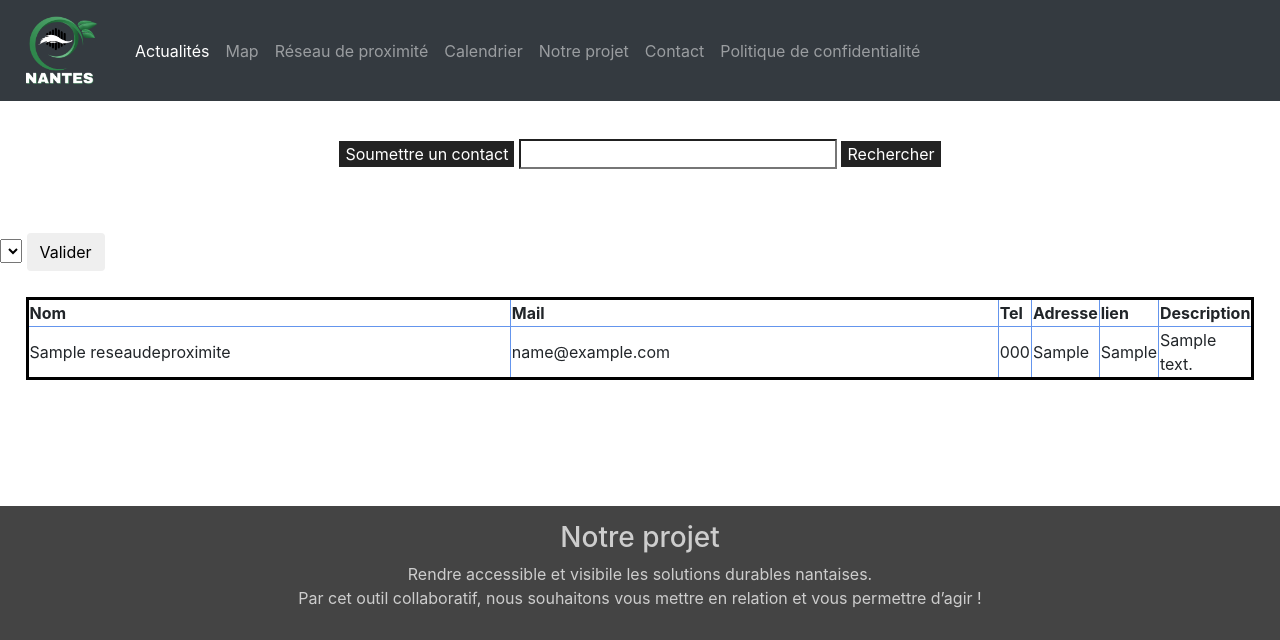
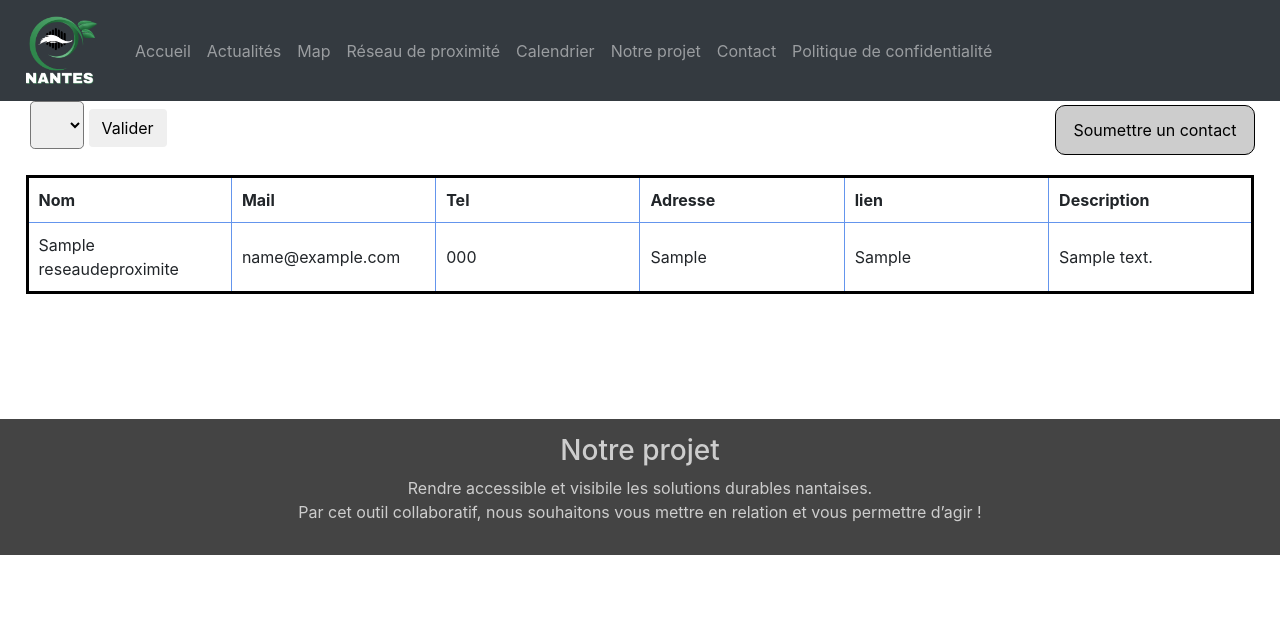
Before and after one commit to Jterom/Workshop2020, a PHP site: page /association.php in a window 1280 px wide. Shown: the top 640 px of the page. Run offline with PHP 8.4, Linux system fonts and the light colour scheme; tables that the repository leaves empty or names only in its code hold one stand-in row (values such as "Sample post"); lists and menus that the app fills with data are empty; some libraries are stand-ins or nearby versions.

Commit message:
ajout bouton proposer point sur la map, et proposer un reseau de proximite

```diff
--- a/association.php
+++ b/association.php
@@ -23,40 +23,12 @@ $types = $re->fetchAll();
 
 
 
-
-    <div class="search">
-        <a href="contact.php"> <button>Soumettre un contact</button> </a>
-        <input type="search" id="site-search">
-        <button id="button-search">Rechercher</button>
-    </div>
+    <a href="contact.php"><button class="soumettre-un-contact">Soumettre un contact</button></a>
 
 
-
-    <!--<form action="" method="POST">
-        <h3 id="filtre_title">Filtre par catégories</h3>
-        <div class="filtrecheck">
-            <div id="Environnement">
-                <input type="radio" value="Association environnement" name="filtre" >
-                <label id="Environnement_label">Environnement</label>
-            </div>
-            <div id="Reparation">
-                <input type="radio" value="Pour vos vélos" name="filtre">
-                <label id="Reparation_label">Réparation (vélo)</label>
-            </div>
-            <div id="Maraicher">
-                <input type="radio" value="Maraîchers" name="filtre">
-                <label id="Maraicher_label">Maraicher</label>
-            </div>
-            <div id="Producteurs">
-                <input type="radio" value="Producteurs locaux" name="filtre">
-                <label id="Producteurs_label">Producteurs locaux</label>
-            </div>
-            <input type="button" name="rafrachir" id="rafraichir" value="Rafraichir">
-        </div>
-    </form>-->
-
+<div class="container-form-association">
     <form action="association.php">
-        <select name="typemap">
+        <select name="typemap" class="form-control-lg">
 
             <?php foreach ($types as $type){ ?>
                 <option <?php if ($typemap=="$type[0]"){ echo "selected"; } ?>> <?php echo $type[0] ?> </option>
@@ -65,6 +37,8 @@ $types = $re->fetchAll();
         </select>
         <input type="submit" class="btn right" value="Valider">
     </form>
+</div>
+
 
 
     <div class="liste_asso">
--- a/map.php
+++ b/map.php
@@ -55,6 +55,7 @@ $types = $re->fetchAll();
         <input type="submit" class="btn right" value="Valider">
     </form>
 </div>
+<a href="contact.php" ><button class="proposer-un-point">Proposer un point</button></a>
 
 </body>
 </html>
--- a/parts/head.php
+++ b/parts/head.php
@@ -3,7 +3,7 @@
     <head>
 
         <title>Simple Map</title>
-
+        <meta charset="utf-8">
         <!--Nos petits fichiers à nous-->
         <link href="./src/css/header.css" rel="stylesheet" type="text/css"/>
         <link href="./src/css/footer.css" rel="stylesheet" type="text/css"/>
--- a/parts/header.php
+++ b/parts/header.php
@@ -5,7 +5,8 @@
     </button>
     <div class="collapse navbar-collapse" id="navbarNavAltMarkup">
         <div class="navbar-nav">
-            <a class="nav-item nav-link active" href="actualite.php">Actualités <span class="sr-only">(current)</span></a>
+            <a class="nav-item nav-link" href="index.php">Accueil</a>
+            <a class="nav-item nav-link" href="actualite.php">Actualités</a>
             <a class="nav-item nav-link" href="map.php">Map</a>
             <a class="nav-item nav-link" href="association.php">Réseau de proximité</a>
             <a class="nav-item nav-link" href="calendrier.php">Calendrier</a>
--- a/src/css/association.css
+++ b/src/css/association.css
@@ -63,17 +63,7 @@ head{
     margin: 4px 2px;
     cursor: pointer;
 }
-button {
-    grid-column-start: 7;
-    background-color: #222222;
-    border: none;
-    color: white;
-    text-align: center;
-    text-decoration: none;
-    display: inline-block;
-    margin: 4px 2px;
-    cursor: pointer;
-}
+
 
 .liste_asso{
     padding: 2%;
@@ -84,6 +74,21 @@ table {
     width: 100%;
 }
 td, th {
+    padding: 10px;
     border: thin solid #6495ed;
-    width: 50%;
+    width: 15%;
 }
+.container-form-association{
+    margin-left: 30px;
+}
+.soumettre-un-contact{
+    background-color: #cdcdcd;
+    border-radius: 10px;
+    color: black;
+    border: solid black 1px;
+    height: 50px;
+    width: 200px;
+    position: absolute;
+    top: 105px;
+    right: 25px;
+}
--- a/src/css/map.css
+++ b/src/css/map.css
@@ -5,6 +5,17 @@
 .container-form-map{
     width: 250px;
     position: absolute;
-    top: 125px;
-    left: 25px;
+    top: 105px;
+    left: 10px;
 }
+.proposer-un-point{
+    background-color: #cdcdcd;
+    border-radius: 10px;
+    color: black;
+    border: solid black 1px;
+    height: 50px;
+    width: 150px;
+    position: absolute;
+    top: 105px;
+    right: 25px;
+}
```
Also changed, not shown: 1 other file.
